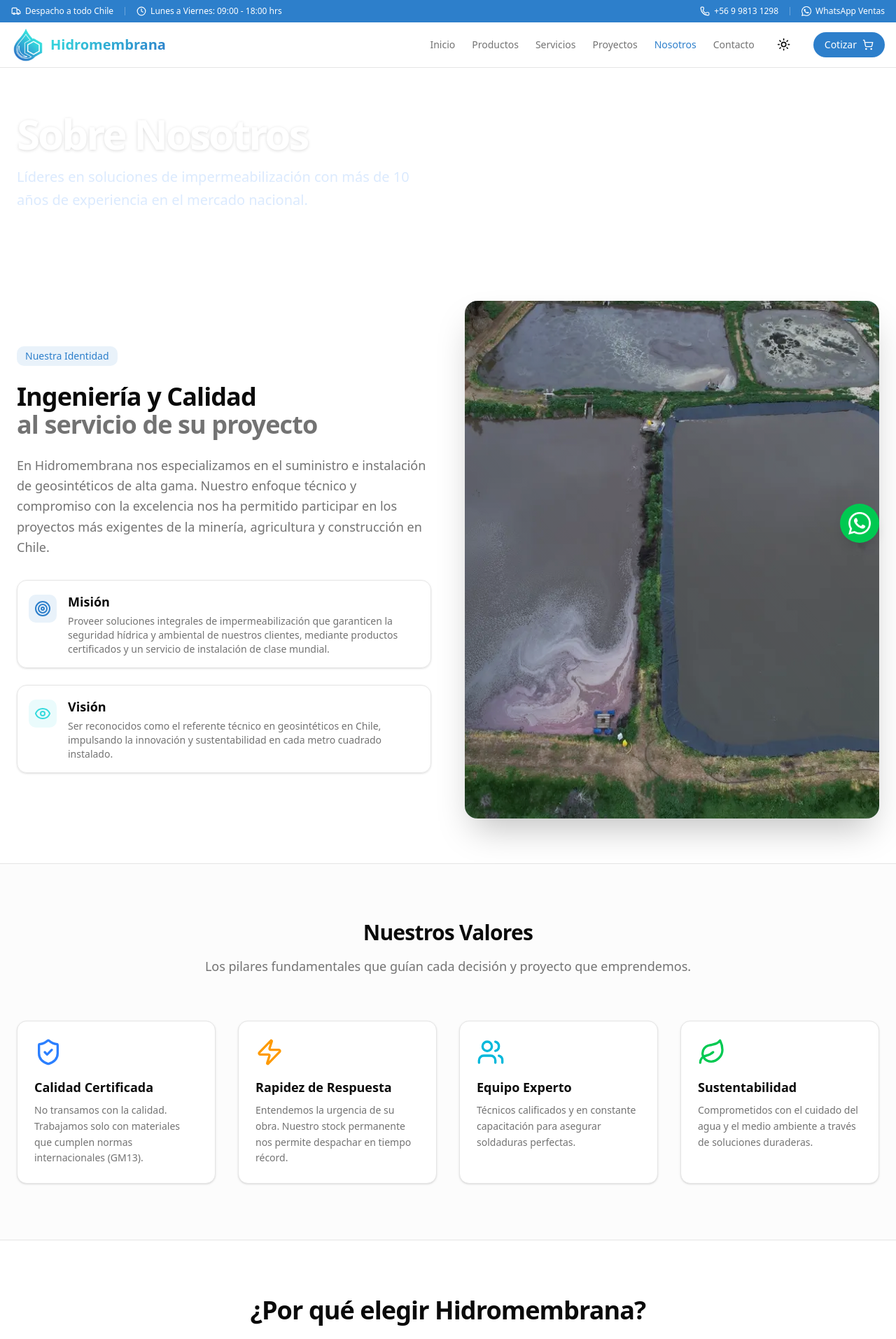
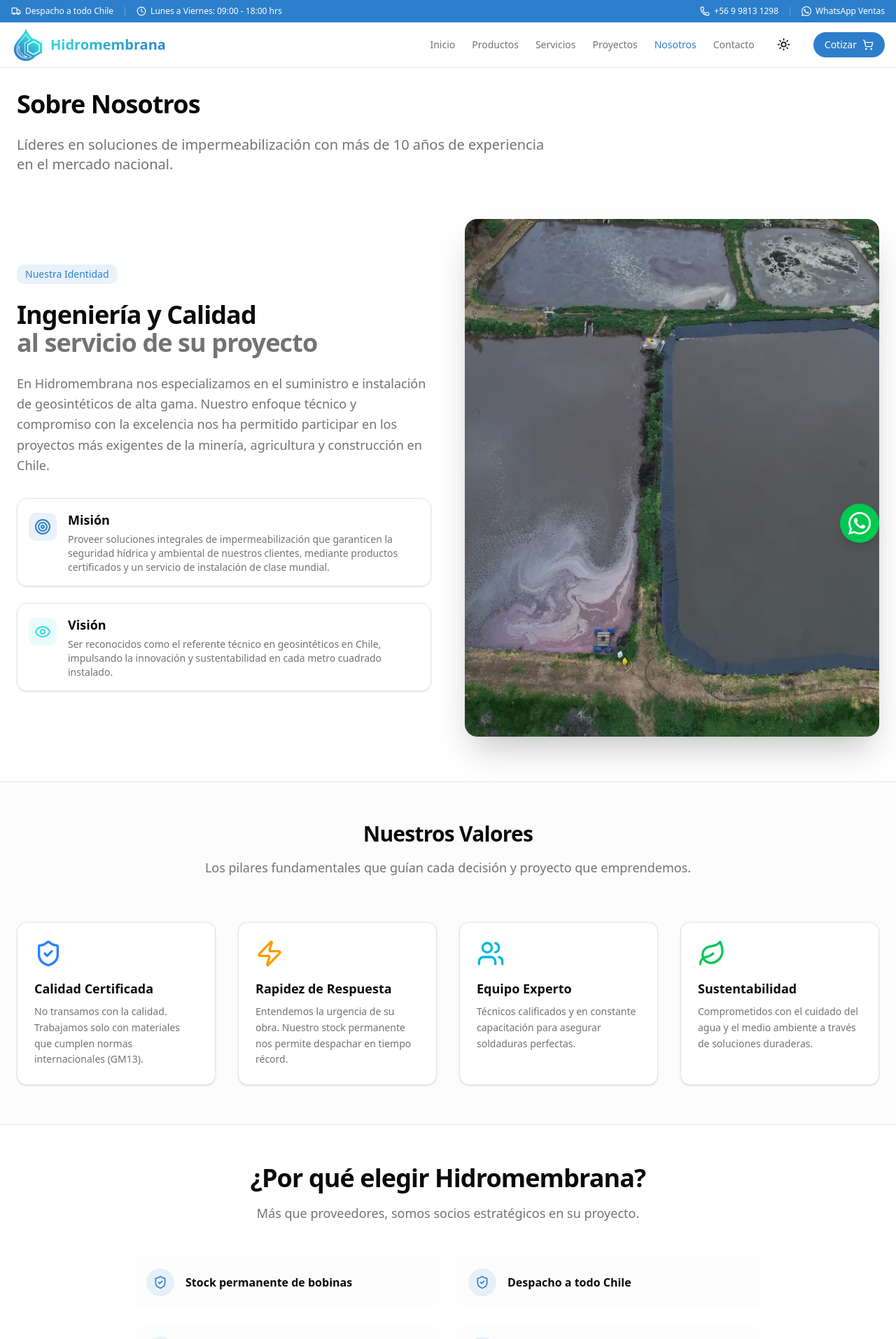
Before and after one commit to hidromembrana/hidromembrana, a Next.js app: page /nosotros in a window 1280 px wide. Shown: the top 1914 px of the page at 70% size. Built offline with nearby package versions, Linux system fonts and the light colour scheme.

Commit message:
fix letras en modo claro que no se veian bien

```diff
--- a/app/nosotros/page.tsx
+++ b/app/nosotros/page.tsx
@@ -1,4 +1,3 @@
-import { PageHeader } from "@/components/page-header"
 import { CtaSection } from "@/components/cta-section"
 import { Target, Eye, ShieldCheck, Zap, Users, Leaf } from "lucide-react"
 import Image from "next/image"
@@ -11,13 +10,15 @@
 export default function NosotrosPage() {
     return (
         <div className="bg-background min-h-screen">
-            <PageHeader
-                title="Sobre Nosotros"
-                description="Líderes en soluciones de impermeabilización con más de 10 años de experiencia en el mercado nacional."
-            />
+            <div className="container mx-auto px-4 md:px-6 py-4 md:py-8">
+                <h1 className="text-4xl font-bold tracking-tight mb-6">Sobre Nosotros</h1>
+                <p className="text-xl text-muted-foreground max-w-3xl">
+                    Líderes en soluciones de impermeabilización con más de 10 años de experiencia en el mercado nacional.
+                </p>
+            </div>
 
             {/* Mission & Vision Section */}
-            <section className="py-12 md:py-16 container mx-auto px-4 md:px-6">
+            <section className="py-8 md:pb-16 container mx-auto px-4 md:px-6">
                 <div className="grid md:grid-cols-2 gap-12 items-center">
                     <div className="space-y-6">
                         <div className="inline-flex items-center rounded-lg bg-brand-blue/10 px-3 py-1 text-sm font-medium text-brand-blue">
@@ -76,7 +77,7 @@
             </section>
 
             {/* Core Values Section */}
-            <section className="py-20 bg-muted/30 border-y border-border">
+            <section className="py-14 bg-muted/30 border-y border-border">
                 <div className="container mx-auto px-4 md:px-6">
                     <div className="text-center max-w-3xl mx-auto mb-16">
                         <h2 className="text-3xl font-bold tracking-tight mb-4">Nuestros Valores</h2>
@@ -126,7 +127,7 @@
 
             {/* Why Choose Us / Stats (Optional placeholder for now could be stats) */}
             {/* Why Choose Us */}
-            <section className="py-20 container mx-auto px-4 md:px-6">
+            <section className="py-14 container mx-auto px-4 md:px-6">
                 <div className="max-w-4xl mx-auto">
                     <div className="text-center mb-12">
                         <h2 className="text-3xl md:text-4xl font-bold tracking-tight mb-4">
```
